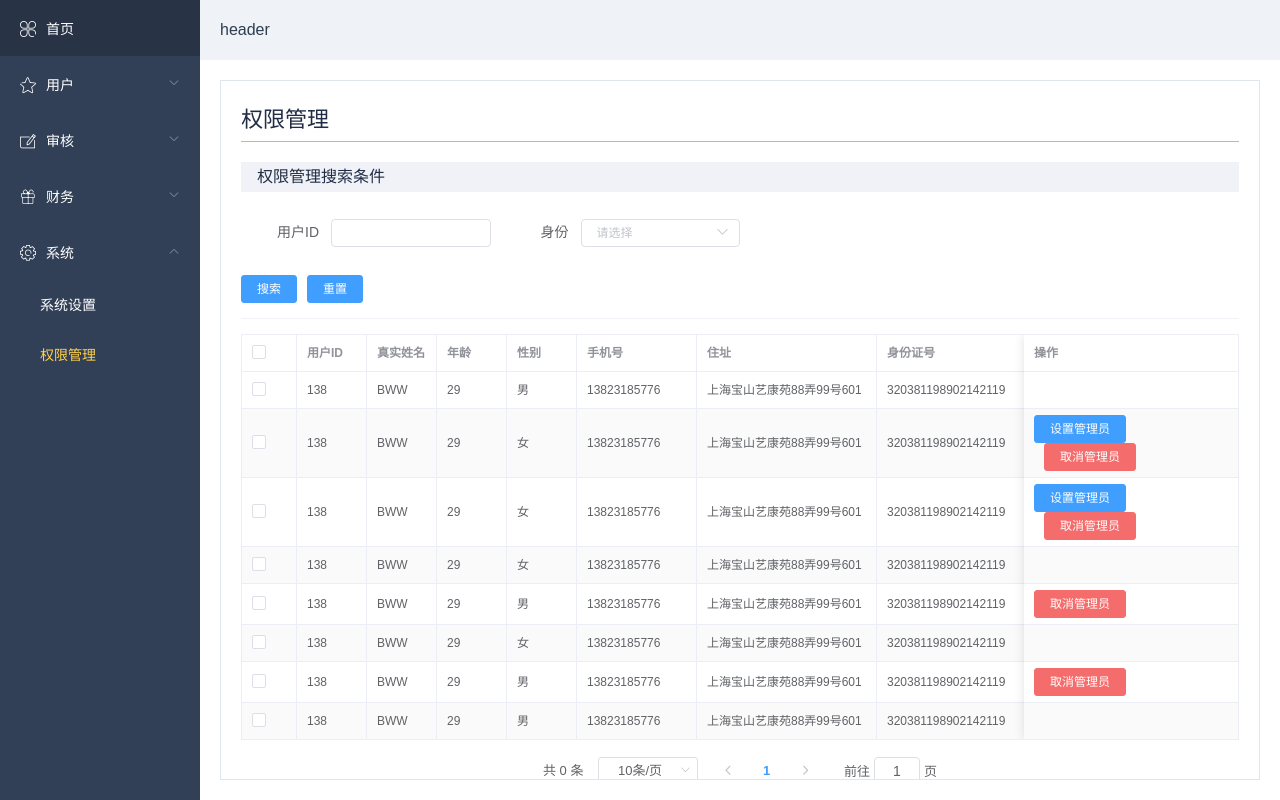
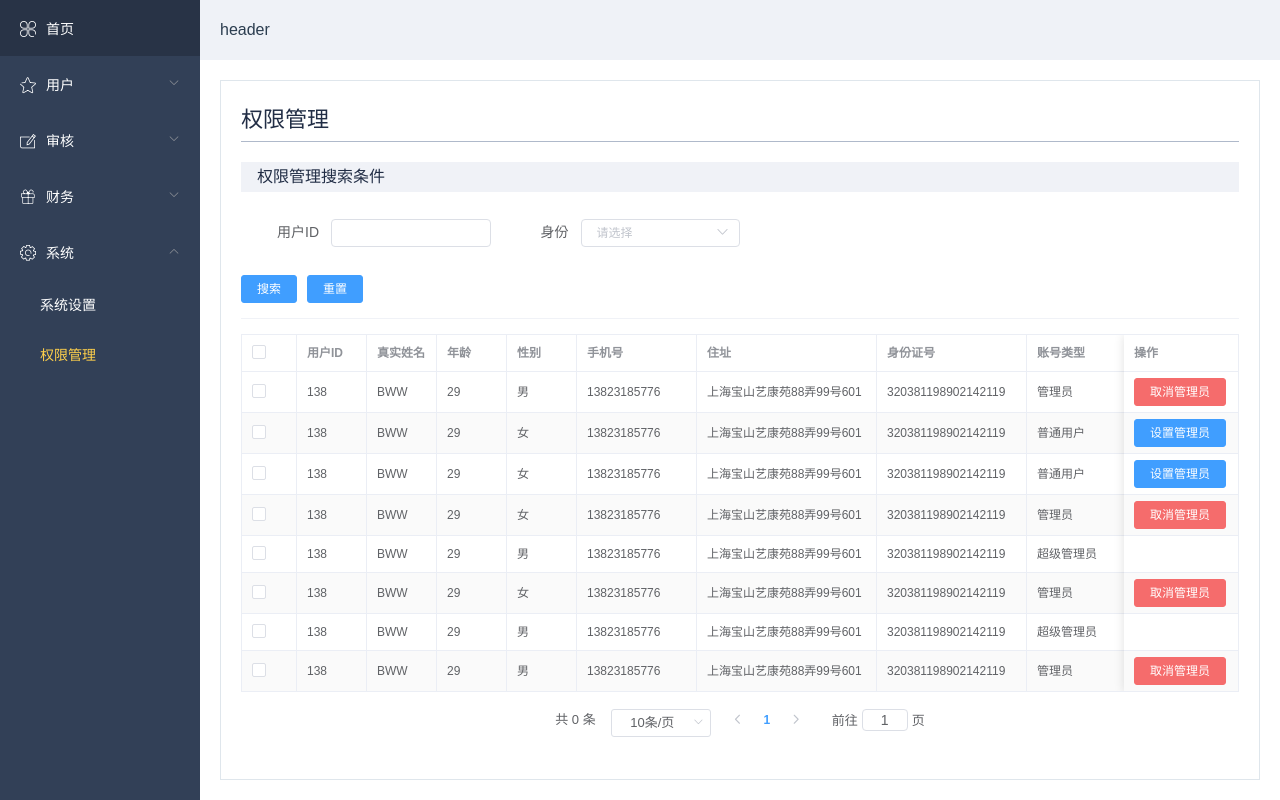
Before and after one commit to omsGroup/oms, a Vue app: page /#/authorityManagement in a window 1280 px wide. Built offline with nearby package versions, Linux system fonts and the light colour scheme.

Commit message:
list组件事件传递到父组件

```diff
--- a/src/components/tableList.vue
+++ b/src/components/tableList.vue
@@ -92,6 +92,7 @@
                 :current-page="1"
                 :page-sizes="[10, 30, 50, 100]"
                 :page-size="10"
+                :small="true"
                 layout="total, sizes, prev, pager, next, jumper"
                 @size-change="handleSizeChange"
                 @current-change="handleCurrentChange">
--- a/src/pages/system/authorityManagement.vue
+++ b/src/pages/system/authorityManagement.vue
@@ -4,14 +4,14 @@
               :search-title="'权限管理搜索条件'"
               :form="form"
               :table-selection="true"
-              :data="[{userId:'138',realName:'BWW',age:'29',sex:1,mobile:'13823185776',address:'上海宝山艺康苑88弄99号601',idCard:'320381198902142119',accountType:1,registTime:'2018-06-18'},
-                      {userId:'138',realName:'BWW',age:'29',sex:0,mobile:'13823185776',address:'上海宝山艺康苑88弄99号601',idCard:'320381198902142119',accountType:0,registTime:'2018-06-18'},
-                      {userId:'138',realName:'BWW',age:'29',sex:0,mobile:'13823185776',address:'上海宝山艺康苑88弄99号601',idCard:'320381198902142119',accountType:0,registTime:'2018-06-18'},
-                      {userId:'138',realName:'BWW',age:'29',sex:0,mobile:'13823185776',address:'上海宝山艺康苑88弄99号601',idCard:'320381198902142119',accountType:1,registTime:'2018-06-18'},
-                      {userId:'138',realName:'BWW',age:'29',sex:1,mobile:'13823185776',address:'上海宝山艺康苑88弄99号601',idCard:'320381198902142119',accountType:2,registTime:'2018-06-18'},
-                      {userId:'138',realName:'BWW',age:'29',sex:0,mobile:'13823185776',address:'上海宝山艺康苑88弄99号601',idCard:'320381198902142119',accountType:1,registTime:'2018-06-18'},
-                      {userId:'138',realName:'BWW',age:'29',sex:1,mobile:'13823185776',address:'上海宝山艺康苑88弄99号601',idCard:'320381198902142119',accountType:2,registTime:'2018-06-18'},
-                      {userId:'138',realName:'BWW',age:'29',sex:1,mobile:'13823185776',address:'上海宝山艺康苑88弄99号601',idCard:'320381198902142119',accountType:1,registTime:'2018-06-18'},]"
+              :data="[{userId:'138',realName:'BWW',age:'29',sex:1,mobile:'13823185776',address:'上海宝山艺康苑88弄99号601',idCard:'320381198902142119',accountType:1,registTime:1531660689000},
+                      {userId:'138',realName:'BWW',age:'29',sex:0,mobile:'13823185776',address:'上海宝山艺康苑88弄99号601',idCard:'320381198902142119',accountType:0,registTime:1531660689000},
+                      {userId:'138',realName:'BWW',age:'29',sex:0,mobile:'13823185776',address:'上海宝山艺康苑88弄99号601',idCard:'320381198902142119',accountType:0,registTime:1531660689000},
+                      {userId:'138',realName:'BWW',age:'29',sex:0,mobile:'13823185776',address:'上海宝山艺康苑88弄99号601',idCard:'320381198902142119',accountType:1,registTime:1531660689000},
+                      {userId:'138',realName:'BWW',age:'29',sex:1,mobile:'13823185776',address:'上海宝山艺康苑88弄99号601',idCard:'320381198902142119',accountType:2,registTime:1531660689000},
+                      {userId:'138',realName:'BWW',age:'29',sex:0,mobile:'13823185776',address:'上海宝山艺康苑88弄99号601',idCard:'320381198902142119',accountType:1,registTime:1531660689000},
+                      {userId:'138',realName:'BWW',age:'29',sex:1,mobile:'13823185776',address:'上海宝山艺康苑88弄99号601',idCard:'320381198902142119',accountType:2,registTime:1531660689000},
+                      {userId:'138',realName:'BWW',age:'29',sex:1,mobile:'13823185776',address:'上海宝山艺康苑88弄99号601',idCard:'320381198902142119',accountType:1,registTime:1531660689000},]"
               :search-param="[{label:'用户ID',prop:'userId'},
                               {label:'身份',prop:'userIdentity',type:'select'}]"
               :button-group="[{label:'搜索',methods:'search'},
@@ -24,10 +24,10 @@
                             {label:'住址',prop:'address',minWidth:180},
                             {label:'身份证号',prop:'idCard',minWidth:150},
                             {label:'账号类型',prop:'accountType',minWidth:110,filter:'accountType'},
-                            {label:'注册时间',prop:'registTime',minWidth:130}]"
+                            {label:'注册时间',prop:'registTime',minWidth:150,filter:'timestampTransform'}]"
               :table-option="[{label:'设置管理员',methods:'setManage',span:5,render:(row)=>{return row.accountType===0?true:false}},
-                              {label:'取消管理员',methods:'dropManage',type:'danger',span:5,render:(row)=>{return row.accountType===1?false:true}}]"
-              :table-option-width="215"/>
+                              {label:'取消管理员',methods:'dropManage',type:'danger',span:5,render:(row)=>{return row.accountType===1?true:false}}]"
+              :table-option-width="115"/>
     </div>
 </template>
 <script>
--- a/src/pages/user/userInfo.vue
+++ b/src/pages/user/userInfo.vue
@@ -2,9 +2,12 @@
     <div class="user-info-pages">
         <tablelist ref="tableList"
                    :form="form"
+                   :page-title="'用户信息'"
+                   :search-title="'用户信息搜索条件'"
+                   :total-count="3"
                    :data="[{rank:1,realName:'奇侠绝情剑',mobile:'13823185776',bgPic:'../assets/images/056f814a17e86151a306028bee30add4.png',status:'正常',chargeTime:'2018-07-12'},
-                           {rank:1,realName:'奇侠绝情剑',mobile:'13823185776',bgPic:'../assets/images/timg.jpeg',status:'正常',chargeTime:'2018-07-12'},
-                           {rank:1,realName:'奇侠绝情剑',mobile:'13823185776',bgPic:'../assets/images/timg.jpeg',status:'正常',chargeTime:'2018-07-12'}]"
+                           {rank:2,realName:'奇侠绝情剑',mobile:'13823185776',bgPic:'../assets/images/timg.jpeg',status:'正常',chargeTime:'2018-07-12'},
+                           {rank:3,realName:'奇侠绝情剑',mobile:'13823185776',bgPic:'../assets/images/timg.jpeg',status:'正常',chargeTime:'2018-07-12'}]"
                    :search-param="[{label:'用户ID',prop:'id'},
                                    {label:'手机号',prop:'mobile'},
                                    {label:'真实姓名',prop:'realName'},
--- a/src/plugins/filters.js
+++ b/src/plugins/filters.js
@@ -4,3 +4,12 @@ export function sex(val){
 export function accountType(val){
     return val === 0 ?'普通用户':val === 1?'管理员':'超级管理员'
 }
+export function timestampTransform(val){
+    let date=new Date(val);
+    let month=date.getMonth()+1<10?'0'+(date.getMonth()+1):date.getMonth()+1;
+    let day=date.getDate()<10?'0'+date.getDate():date.getDate();
+    let hour=date.getHours()<10?'0'+date.getHours():date.getHours();
+    let minute=date.getMinutes()<10?'0'+date.getMinutes():date.getMinutes();
+    let second=date.getSeconds()<10?'0'+date.getSeconds():date.getSeconds();
+    return date.getFullYear()+'-'+month+'-'+day+' '+hour+':'+minute+':'+second
+}
```
